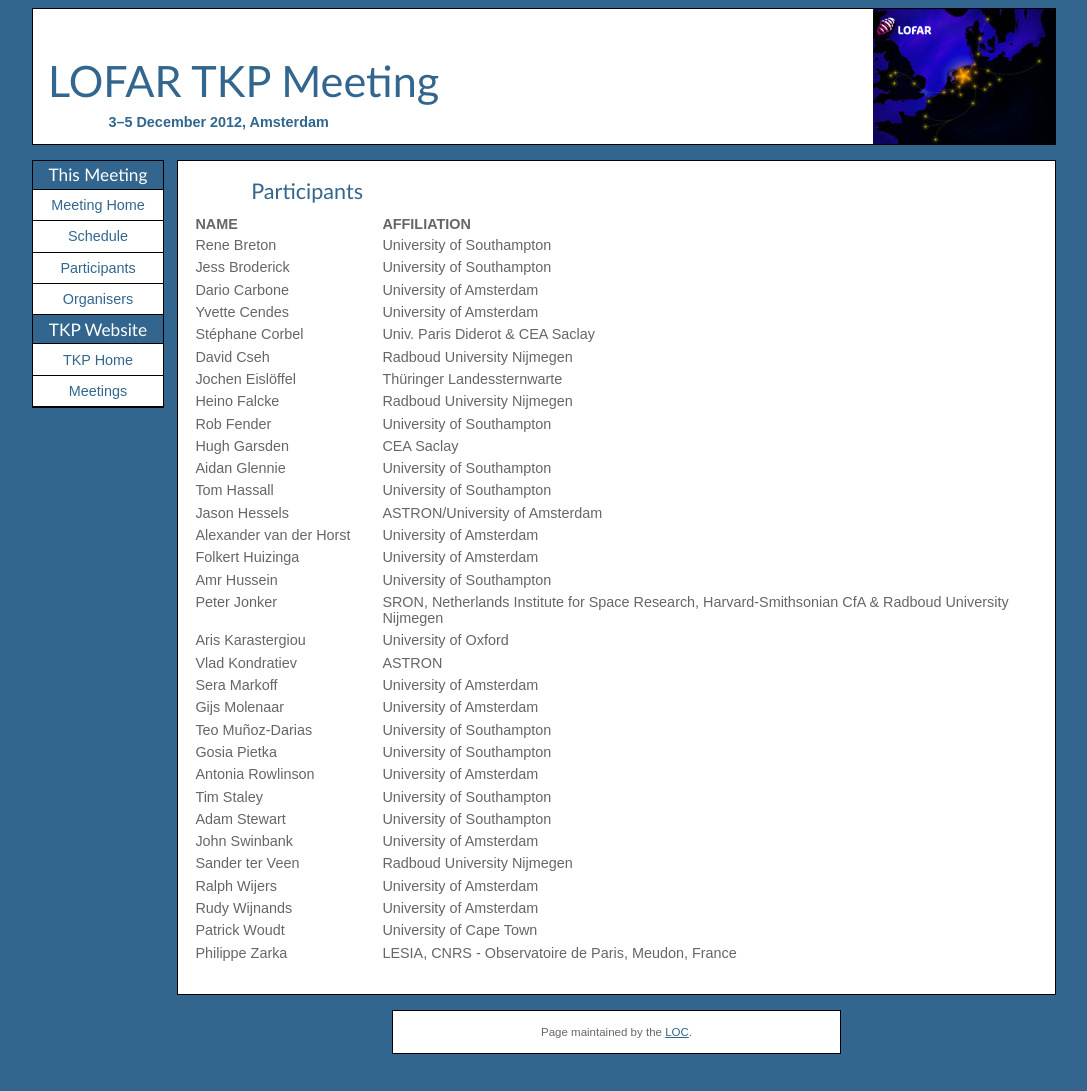
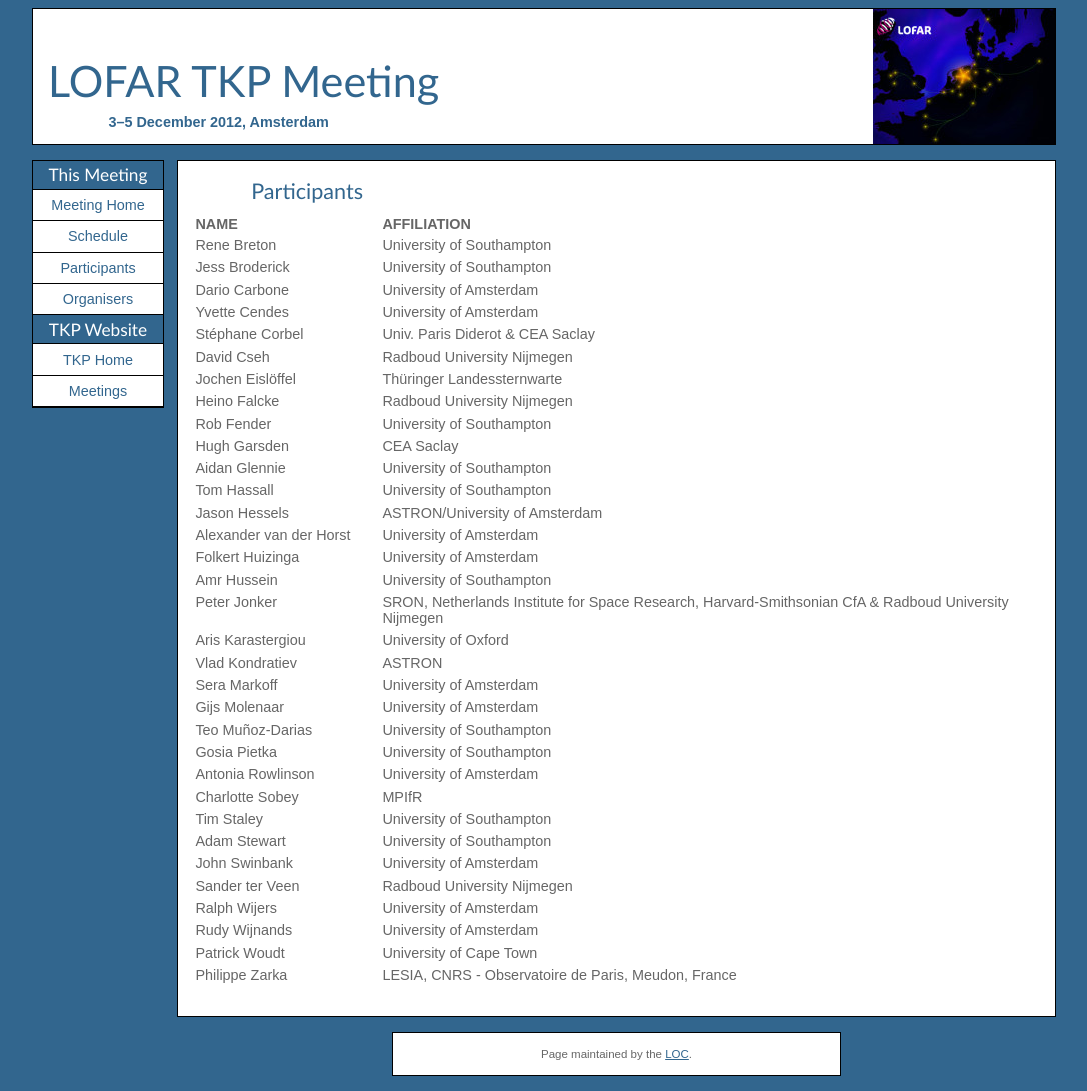
Before and after one commit to transientskp/transientskp.github.com, a Jekyll site: the page built from meetings/2012-12/participants.html, in a window 1280 px wide. Shown: the whole page, without its empty margins (96-1183 px from the left). Built offline with Jekyll 4.4.1, drawn with Linux system fonts in a browser that asks for light colours; before the commit the page ends 1069 px from its top, so only the background shows below that.

Commit message:
Participant

```diff
--- a/meetings/2012-12/participants.html
+++ b/meetings/2012-12/participants.html
@@ -111,6 +111,10 @@
     <td>University of Amsterdam</td>
   </tr>
   <tr>
+    <td>Charlotte&nbsp;Sobey</td>
+    <td>MPIfR</tr>
+  </tr>
+  <tr>
     <td>Tim&nbsp;Staley</td>
     <td>University of Southampton</tr>
   </tr>
```
